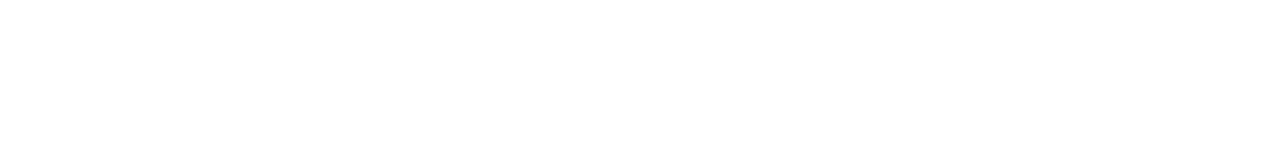
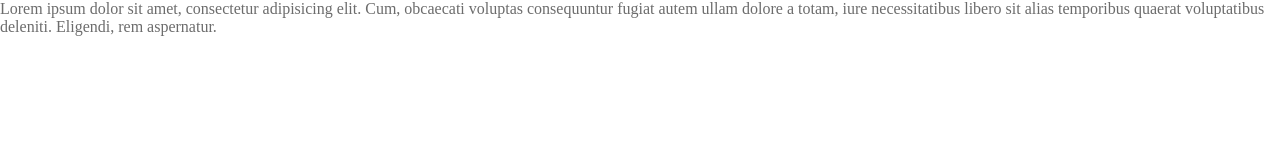
Before and after one commit to Gabrielfelix-27/Projeto-Travel, a plain HTML site: page index.html in a window 1280 px wide. Drawn offline with Linux system fonts and the light colour scheme.

Commit message:
Initial style guide

```diff
--- a/Styles/global.css
+++ b/Styles/global.css
@@ -3,3 +3,20 @@
     padding: 0;
     box-sizing: border-box;
 }
+
+:root {
+    --brand-color: #EF5F4C;
+    --background-color: #ffffff;
+    --surface-color: #F5F5F5;
+    --skeleton-color:#D9D9D9;
+    --shape-transparency: #ffffff90;
+    --text-color-primary: #313131;
+    --text-color-secondary: #6C6C6C;
+}
+
+body {
+    color: var(--text-color-secondary);
+    background-color: var(--background-color);
+
+
+}
--- a/index.html
+++ b/index.html
@@ -7,6 +7,7 @@
     <title>Projeto Travel</title>
 </head>
 <body>
+    <p>Lorem ipsum dolor sit amet, consectetur adipisicing elit. Cum, obcaecati voluptas consequuntur fugiat autem ullam dolore a totam, iure necessitatibus libero sit alias temporibus quaerat voluptatibus deleniti. Eligendi, rem aspernatur.</p>
 
 </body>
 </html>
```
Also changed, not shown: Assets/AirplaneTilt.svg (added), Assets/Image 01.png (added), Assets/Image 02.png (added), Assets/Image 03.png (added), Assets/Image 04.png (added), Assets/Image 05.png (added), Assets/Image 06.png (added), Assets/Image 07.png (added), Assets/Image 08.png (added), Assets/Image 09.png (added), Assets/Image 10.png (added), Assets/Image 11.png (added), Assets/Image.svg (added), Assets/Logo.svg (added), 2 more files, 1 other file.
